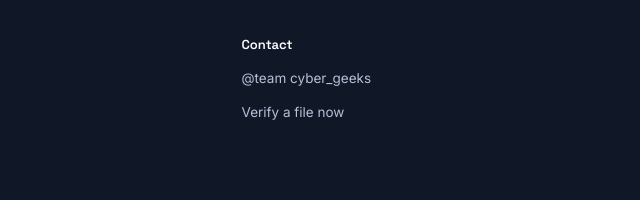
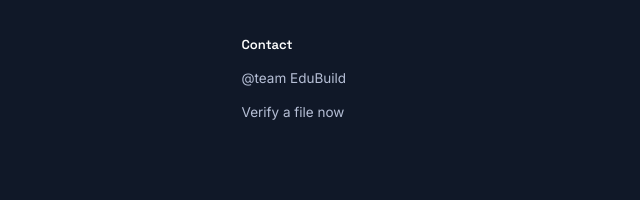
Before and after one commit to Niffie-code/Custodychain, a website: page public/index.html in a window 1280 px wide. Shown: the part 3366-3566 px from the top of the page, 638-1278 px from the left. Drawn offline with Linux system fonts and the light colour scheme.

Commit message:
Update contact email from cyber_geeks to EduBuild

```diff
--- a/public/index.html
+++ b/public/index.html
@@ -202,7 +202,7 @@
       <div>
         <h4>Contact</h4>
         <ul>
-          <li><a href="mailto:team@custodychain.example">@team cyber_geeks</a></li>
+          <li><a href="mailto:team@custodychain.example">@team EduBuild</a></li>
           <li><a href="verify.html">Verify a file now</a></li>
         </ul>
       </div>
```
